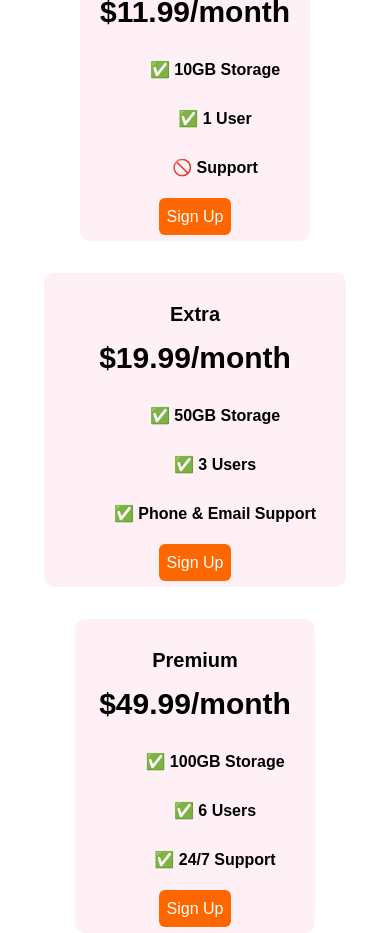
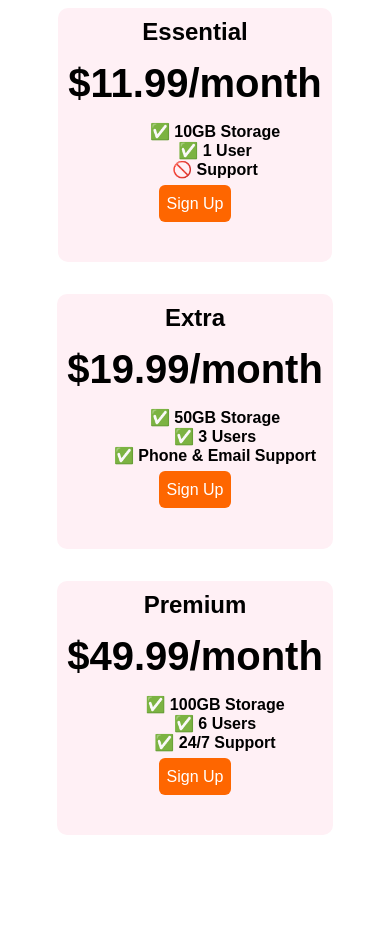
Before and after one commit to ItzYaboiiJoe/Cloud-Pricing-Table, a plain HTML site: page index.html in a window 390 px wide. After the commit the page ends 844 px from the top, so only its background shows below. Drawn offline with Linux system fonts and the light colour scheme; a web font is replaced by a local one.

Commit message:
Improve styling and responsive width size

```diff
--- a/style.css
+++ b/style.css
@@ -4,11 +4,10 @@ body {
 
 .pricing-container {
     display: flex;
-    flex-direction: row;
     justify-content: center;
     gap: 2rem;
     align-items: center;
-    height: 100vh;
+    height: 98vh;
 }
 
 .pricing-plan {
@@ -17,28 +16,26 @@ body {
     text-align: center;
     font-weight: bold;
     max-width: 400px;
-    padding: 15px;
+    padding: 40px;
     border-radius: 10px;
 }
 
 .plan-title {
-    font-size: 20px;
-}
-
-.plan-title , .plan-price {
+    font-size: 24px;
     font-weight: bold;
-}
-
-li , .plan-title {
-    padding: 15px;
+    margin-bottom: 10px;
 }
 
 .plan-price {
+    font-weight: bold;
     font-size: 30px;
+    margin-top: 15px;
 }
 
-ul {
+li {
     list-style: none;
+    padding: 0;
+    margin: 0;
 }
 
 .plan-button {
@@ -56,8 +53,16 @@ ul {
 
 
 
-  @media (max-width: 1250px) {
-      .pricing-container {
-        flex-direction: column;
-      }
-  }
+  @media (max-width: 1150px) {
+   .pricing-container {
+    flex-direction: column;
+   }
+
+   .pricing-plan {
+    padding: 10px;
+   }
+
+   .plan-price {
+    font-size: 40px;
+   }
+}
```
Also changed, not shown: goal-large.png (renamed from Assets/goal-large.png), goal-small.png (renamed from Assets/goal-small.png).
